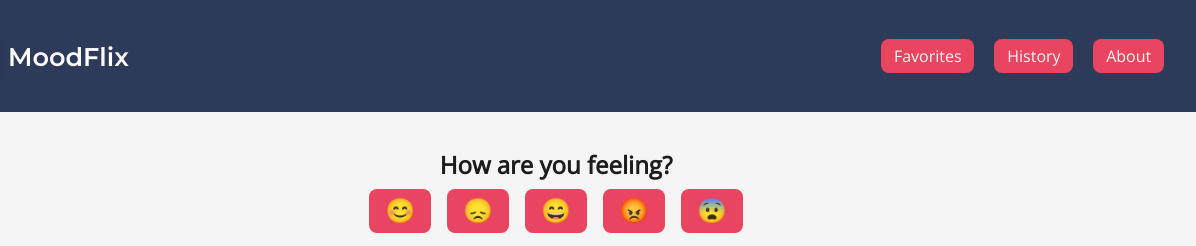
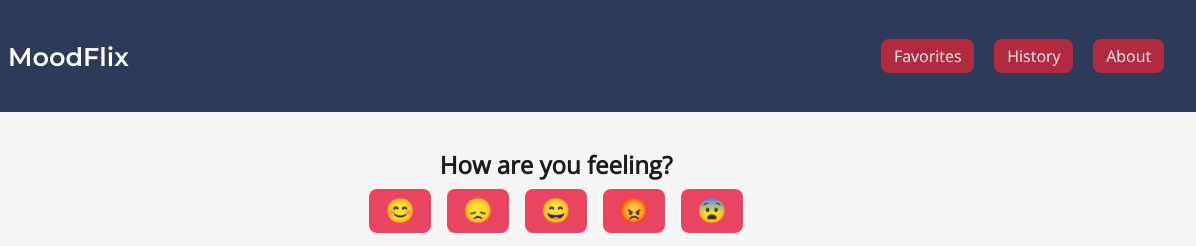
Before and after one commit to paulobonifacio/wdd330-MoodFlix, a website: page index.html in a window 1280 px wide. Shown: the top 246 px of the page, 84-1280 px from the left. Drawn offline with nearby package versions, Linux system fonts and the light colour scheme; no server answers.

Commit message:
Update style.css

```diff
--- a/css/style.css
+++ b/css/style.css
@@ -28,7 +28,7 @@ header {
   font-family: 'Open Sans', sans-serif;
   text-decoration: none;
   color: #F5F5F5;
-  background-color: #E94560;
+  background-color: #B12A40;
   padding: 0.4rem 0.8rem;
   border-radius: 8px;
   transition: background 0.2s;
```
